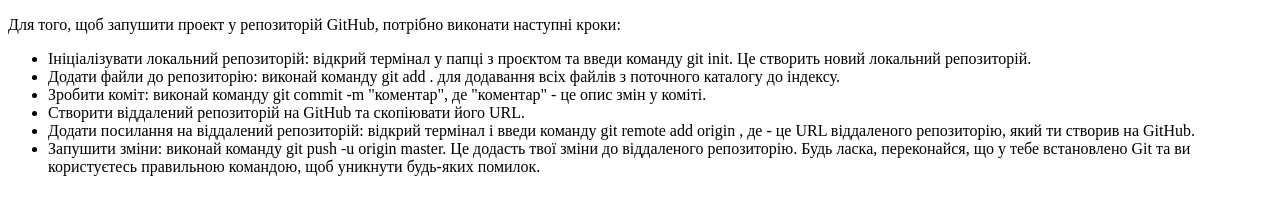
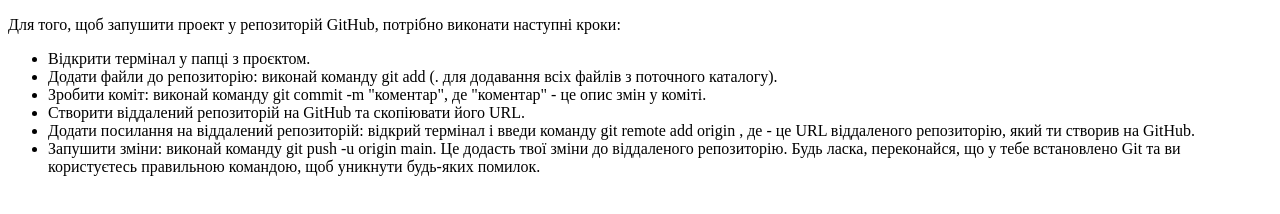
Before and after one commit to VPresich/tutorial, a plain HTML site: page index.html in a window 1280 px wide. Drawn offline with Linux system fonts and the light colour scheme.

Commit message:
the second commit

```diff
--- a/index.html
+++ b/index.html
@@ -10,17 +10,14 @@
       Для того, щоб запушити проект у репозиторій GitHub, потрібно виконати
       наступні кроки:
       <ul>
-        <li>Ініціалізувати локальний репозиторій: відкрий термінал у
-      папці з проєктом та введи команду git init. Це створить новий локальний
-      репозиторій.</li>
+        <li>Відкрити термінал у папці з проєктом.</li>
         <li>
-            Додати файли до репозиторію: виконай команду git add . для
-      додавання всіх файлів з поточного каталогу до індексу.
+            Додати файли до репозиторію: виконай команду git add (. для
+      додавання всіх файлів з поточного каталогу).
         </li>
 
         <li>
-            Зробити коміт:
-      виконай команду git commit -m "коментар", де "коментар" - це опис змін у
+            Зробити коміт: виконай команду git commit -m "коментар", де "коментар" - це опис змін у
       коміті.
         </li>
 
@@ -33,12 +30,9 @@
       ти створив на GitHub.
         </li>
         <li>
-            Запушити зміни: виконай команду git push -u origin
-      master. Це додасть твої зміни до віддаленого репозиторію. Будь ласка,
+            Запушити зміни: виконай команду git push -u origin main. Це додасть твої зміни до віддаленого репозиторію. Будь ласка,
       переконайся, що у тебе встановлено Git та ви користуєтесь правильною
       командою, щоб уникнути будь-яких помилок.
-
-
 
         </li>
       </ul>
```
